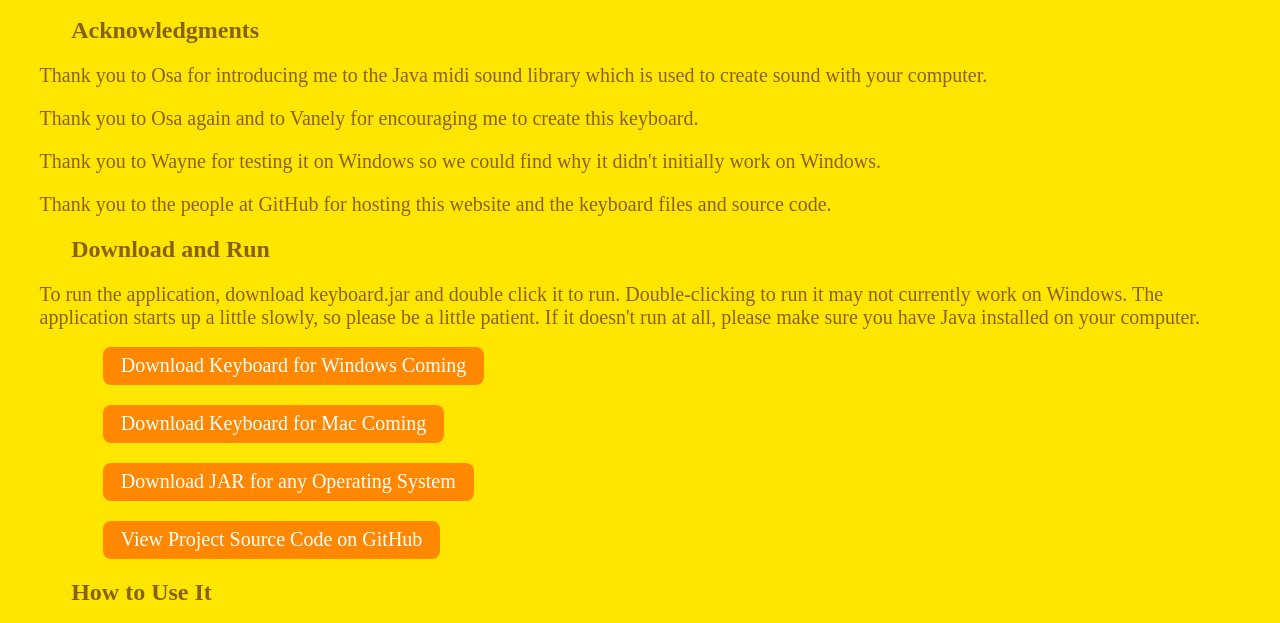
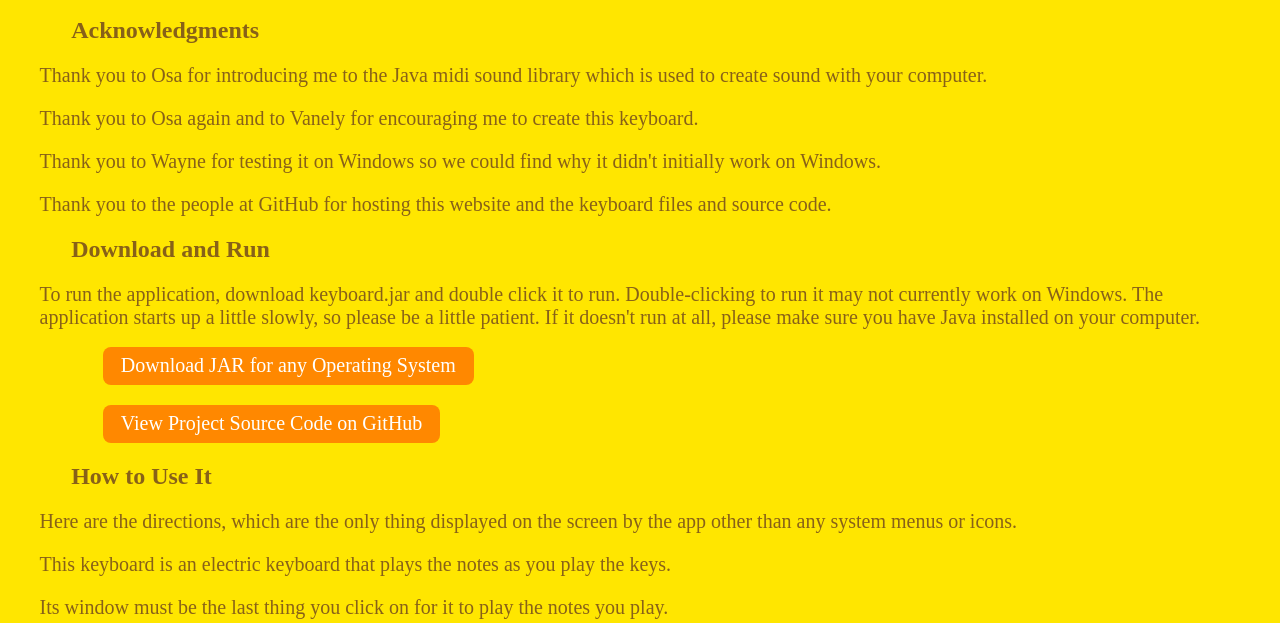
Before and after one commit to MattNoName/keyboard, a plain HTML site: page docs/home.html in a window 1280 px wide. Shown: the part 176-799 px from the top of the page. Drawn offline with Linux system fonts and the light colour scheme.

Commit message:
Update home.html

```diff
--- a/docs/home.html
+++ b/docs/home.html
@@ -44,10 +44,6 @@
     run at all, please make sure you have Java installed on your computer.
   </div>
   <div class="inset1">
-      <br>
-    <a class="linkBtn columnBtn" href="">Download Keyboard for Windows Coming</a>
-    <br>
-    <a class="linkBtn columnBtn" href="">Download Keyboard for Mac Coming</a>
     <br>
     <a class="linkBtn columnBtn" href="https://github.com/MattNoName/keyboard/raw/app/Keyboard.jar">Download JAR for any Operating
       System</a>
```
